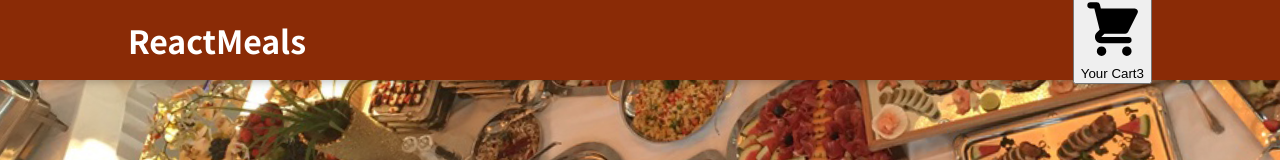
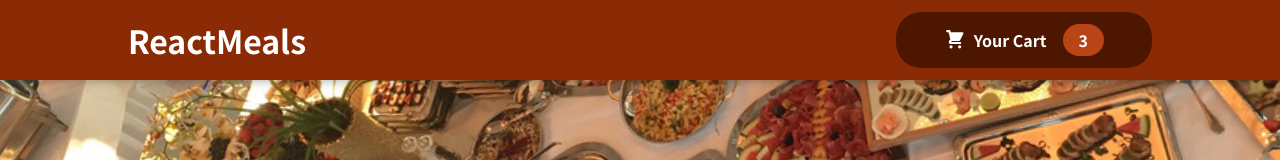
Before and after one commit to minjuice1/Learning_React_by_Maximilian, a React (Create React App) app: page / in a window 1280 px wide. Shown: the top 160 px of the page. Built offline with nearby package versions, Linux system fonts and the light colour scheme.

Commit message:
header button 부분 CSS 오류 수정

```diff
--- a/src/components/Layout/HeaderCartButton.js
+++ b/src/components/Layout/HeaderCartButton.js
@@ -3,12 +3,12 @@ import classes from "./HeaderCartButton.module.css";
 
 const HeaderCartButton = (props) => {
 	return (
-		<button classes={classes.button}>
-			<span classes={classes.icon}>
+		<button className={classes.button}>
+			<span className={classes.icon}>
 				<CartIcon />
 			</span>
 			<span>Your Cart</span>
-			<span classes={classes.badge}>3</span>
+			<span className={classes.badge}>3</span>
 		</button>
 	);
 };
```
